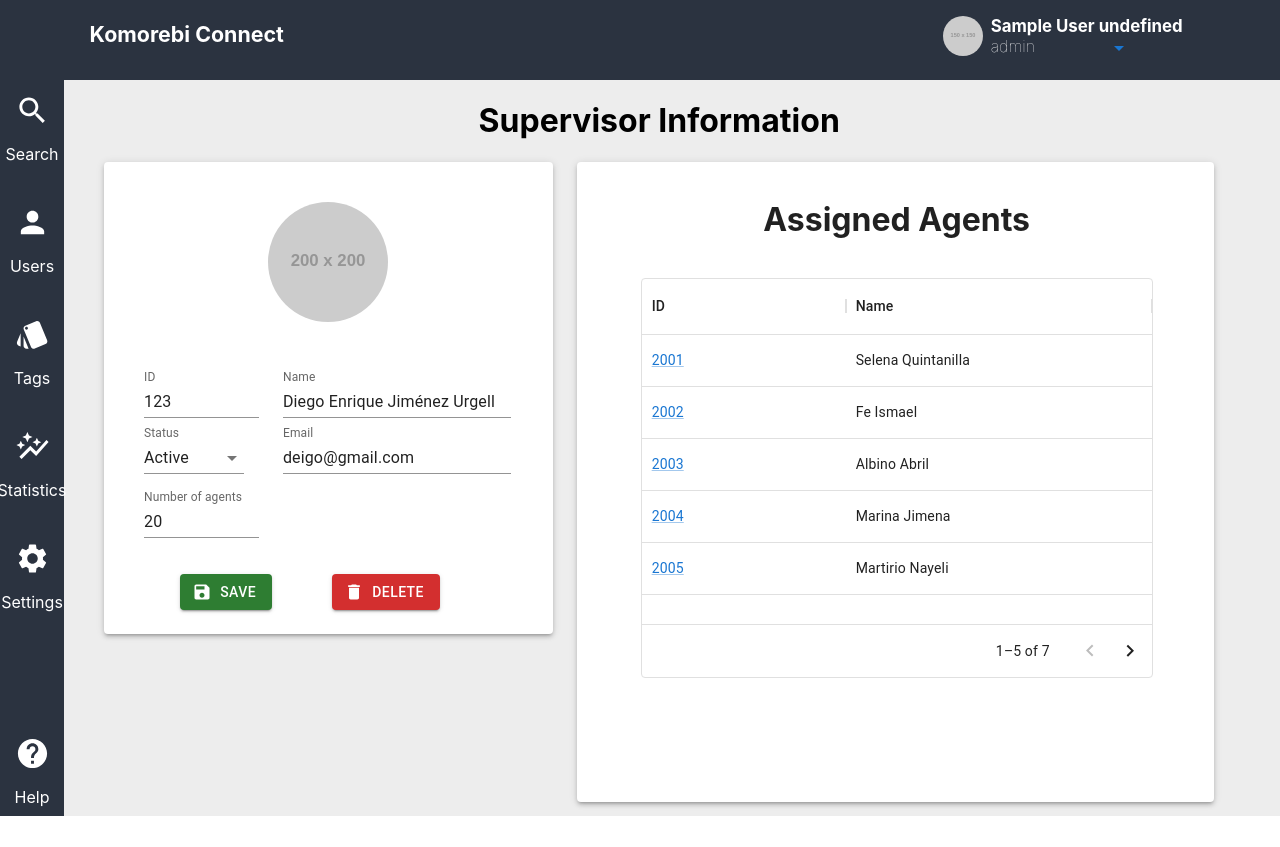
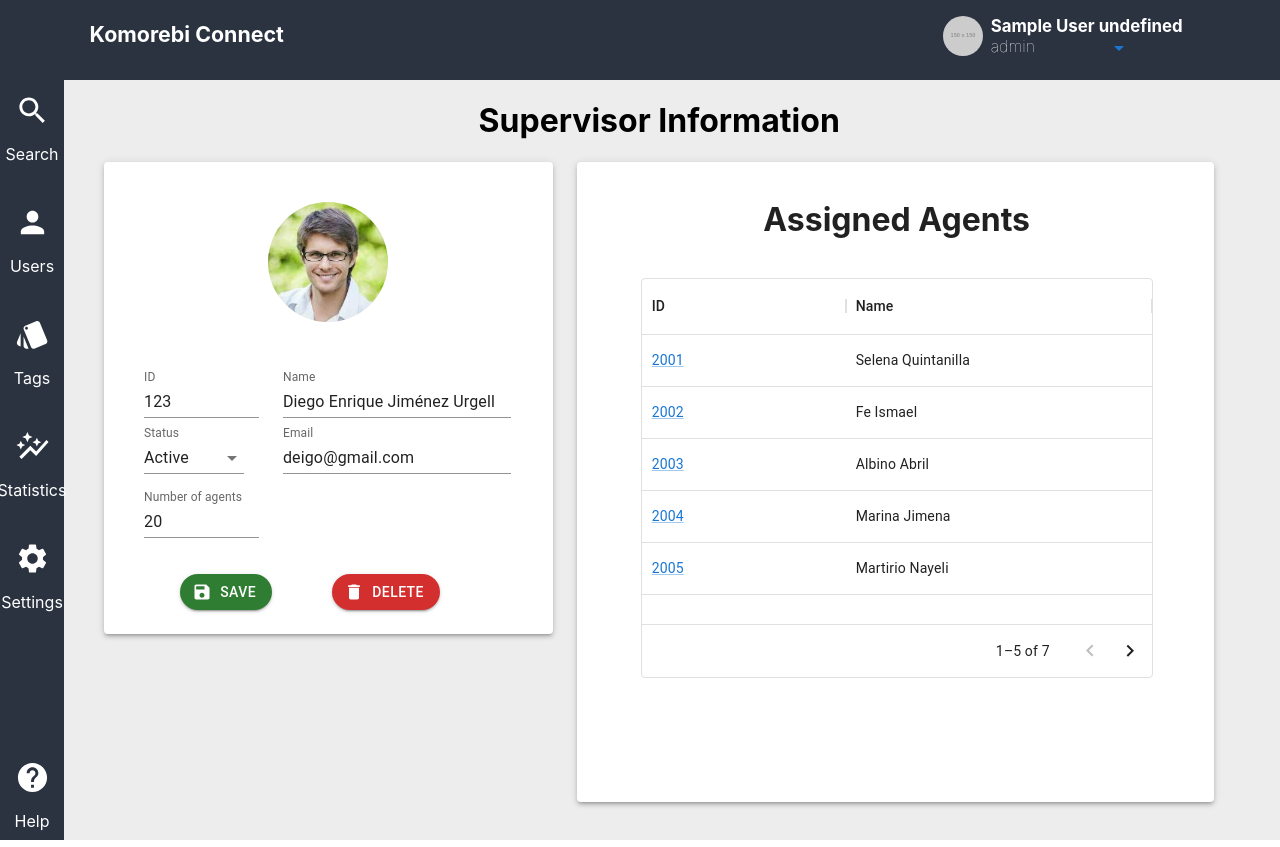
Before and after one commit to komorebis-team/komorebis-view, a React (Create React App) app: page /admin/users/supervisorInfo in a window 1280 px wide. Built offline with nearby package versions, Linux system fonts and the light colour scheme; sample sign-in values are in the browser's storage.

Commit message:
Arreglando pequeños errores

```diff
--- a/src/GlobalCSS.js
+++ b/src/GlobalCSS.js
@@ -15,7 +15,7 @@ export const centeredElement = css`
   align-items: center;
 `
 
-export const theme = createTheme({
+export const orangeButton = createTheme({
   shape: {
     borderRadius: 30,
   },
@@ -30,6 +30,12 @@ export const theme = createTheme({
   },
 });
 
+export const circle = createTheme({
+  shape:{
+    borderRadius:30,
+  }
+});
+
 export let fullHeightChild = css`
     height: 100%;
     min-height: 100%;
--- a/src/components/NavBar/NavBar.jsx
+++ b/src/components/NavBar/NavBar.jsx
@@ -12,8 +12,8 @@ const mainNavBar = (numOptions) => css`
   justify-content: space-between;
   background-color: #2b3340;
   width: 5vw;
-  height:92vh;
-  max-height: 92vh;
+  height:95vh;
+
   color: white;
 
   & .l{
@@ -66,7 +66,7 @@ export default function NavBar(){
                 }
             </div>
             <div>
-                <NavBarButton name="Help"/>
+                <NavBarButton name="Help"className="l"/>
             </div>
         </nav>
     );
--- a/src/components/Search/SearchBar.jsx
+++ b/src/components/Search/SearchBar.jsx
@@ -4,7 +4,7 @@ import {Grid, FormControl} from "@mui/material";
 import Box from '@mui/material/Box';
 import Button from '@mui/material/Button';
 import DropDown from '../General/DropDown'
-import { theme } from '../../GlobalCSS';
+import { orangeButton } from '../../GlobalCSS';
 export default function SearchBar(){
     return (
         <div>
@@ -33,7 +33,7 @@ export default function SearchBar(){
                     <Grid item xs={0.5}> </Grid>
                     <Grid item xs={2}>
                         <FormControl fullWidth>
-                            <Button theme={theme} variant="contained" fullWidth> Buscar </Button>
+                            <Button theme={orangeButton} variant="contained" fullWidth> Buscar </Button>
                         </FormControl>
                     </Grid>
                 </Grid>
--- a/src/components/Settings.jsx
+++ b/src/components/Settings.jsx
@@ -2,7 +2,7 @@ import React from "react";
 import { css } from "@emotion/react";
 import { Button, Switch,Box,Radio,FormControlLabel,FormControl,RadioGroup,Stack,Typography,TextField, Grid} from "@mui/material";
 import { centeredElement } from "../GlobalCSS";
-import { innerTitle,theme } from "../GlobalCSS";
+import { innerTitle,orangeButton } from "../GlobalCSS";
 import { orange } from "@mui/material/colors";
 import SaveIcon from '@mui/icons-material/Save';
 import { InputAdornment } from "@mui/material";
@@ -108,7 +108,7 @@ export default function Settings(){
 
 
 
-            <Button  theme={theme} mat-button color="primary" variant="contained" startIcon={<SaveIcon />} style={{alignSelf: "flex-end", marginRight: '12vw', marginTop: '0.5vw'}}>
+            <Button  theme={orangeButton} mat-button color="primary" variant="contained" startIcon={<SaveIcon />} style={{alignSelf: "flex-end", marginRight: '12vw', marginTop: '0.5vw'}}>
   Save
 </Button>
 
--- a/src/components/SupervisorDetails/SupervisorPersonalInfo.jsx
+++ b/src/components/SupervisorDetails/SupervisorPersonalInfo.jsx
@@ -9,7 +9,8 @@ import { Avatar, Menu, MenuItem } from "@mui/material";
 import DeleteIcon from '@mui/icons-material/Delete';
 import Button from '@mui/material/Button';
 import SaveIcon from '@mui/icons-material/Save';
-
+import { circle } from "../../GlobalCSS";
+import placeholder from "../Assets/placeholder.jpg";
 export default function SupervisorPersonalInfo() {
     return (
         <div>
@@ -23,7 +24,7 @@ export default function SupervisorPersonalInfo() {
             >
                 <Grid item xs={12} >
 
-                    <Avatar src="https://via.placeholder.com/200" sx={{ width: 120, height: 120 }} />
+                    <Avatar src={placeholder} sx={{ width: 120, height: 120 }} />
                 </Grid>
 
             </Grid>
@@ -70,12 +71,12 @@ export default function SupervisorPersonalInfo() {
 
                 <Grid item xs={4} mb={3} >
 
-                    <Button size="medium" variant="contained" color="success" startIcon={<SaveIcon />}>
+                    <Button theme={circle} size="medium" variant="contained" color="success" startIcon={<SaveIcon />}>
                         Save
                     </Button>
                 </Grid>
                 <Grid item xs={4} mb={3} >
-                    <Button size="medium" variant="contained" color="error" startIcon={<DeleteIcon />}>
+                    <Button theme={circle} size="medium" variant="contained" color="error" startIcon={<DeleteIcon />}>
                         Delete
                     </Button>
                 </Grid>
--- a/src/components/TagsCatalogue.jsx
+++ b/src/components/TagsCatalogue.jsx
@@ -5,7 +5,7 @@ import {css} from '@emotion/css'
 
 import Catalogue from "./General/Catalogue";
 
-import {innerTitle, centeredElement,theme} from "../GlobalCSS"
+import {innerTitle, centeredElement,orangeButton} from "../GlobalCSS"
 
 import Paper from '@mui/material/Paper';
 import Grid from '@mui/material/Grid';
@@ -43,7 +43,7 @@ export default function TagsCatalogue(){
                     rows={rows}
                 />
 
-                <Button theme={theme} variant="contained" style={{alignSelf: "flex-end", marginRight: '6vw', marginTop: '1vw',marginBottom:'2vw'}}> + ADD </Button>
+                <Button theme={orangeButton} variant="contained" style={{alignSelf: "flex-end", marginRight: '6vw', marginTop: '1vw',marginBottom:'2vw'}}> + ADD </Button>
 
             </div>
             </Paper>
--- a/src/components/UsersCatalogue.jsx
+++ b/src/components/UsersCatalogue.jsx
@@ -5,7 +5,7 @@ import Button from "@mui/material/Button";
 import {Navigate} from "react-router-dom";
 import Catalogue from "./General/Catalogue";
 
-import {innerTitle, centeredElement,theme} from "../GlobalCSS"
+import {innerTitle, centeredElement,orangeButton} from "../GlobalCSS"
 
 
 import {Outlet} from "react-router-dom";
@@ -63,7 +63,7 @@ export default function UsersCatalogue(){
                     rows={rows}
                 />
 
-                <Button theme={theme} onClick={toggle} variant="contained" style={{alignSelf: "flex-end", marginRight: '6vw', marginTop: '1vw',marginBottom:'2vw'}}> + ADD </Button>
+                <Button theme={orangeButton} onClick={toggle} variant="contained" style={{alignSelf: "flex-end", marginRight: '6vw', marginTop: '1vw',marginBottom:'2vw'}}> + ADD </Button>
 
             </div>
             <Outlet/>
--- a/src/components/addUser.js
+++ b/src/components/addUser.js
@@ -4,7 +4,7 @@ import TextField from '@mui/material/TextField';
 import MenuItem from '@mui/material/MenuItem';
 import { Button } from '@mui/material';
 import { Navigate } from 'react-router-dom';
-import { theme } from '../GlobalCSS';
+import { orangeButton } from '../GlobalCSS';
 
 
 
@@ -132,7 +132,7 @@ export const AddUser = () => {
           defaultValue="diego.urgell@aws.com"
           style={{position:'relative','left':'22%', padding:"2%",width: '45%'}}
         />
-        <Button theme={theme} onClick={navigate} style={{position:'relative','right':'50px','top':'78px'}} variant="contained">Submit</Button>
+        <Button theme={orangeButton} onClick={navigate} style={{position:'relative','right':'50px','top':'78px'}} variant="contained">Submit</Button>
 
         </div>
     </Box>
```
Also changed, not shown: src/components/Assets/placeholder.jpg (added).
